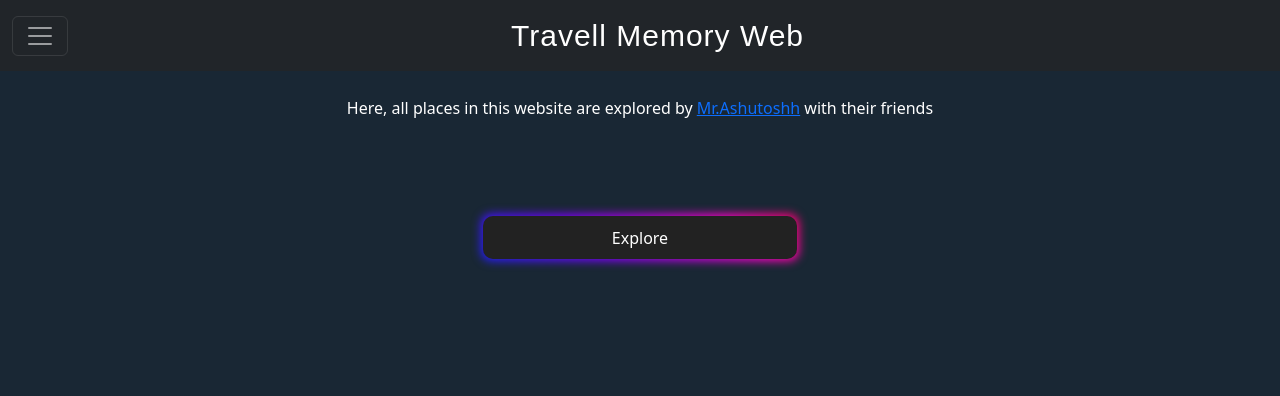
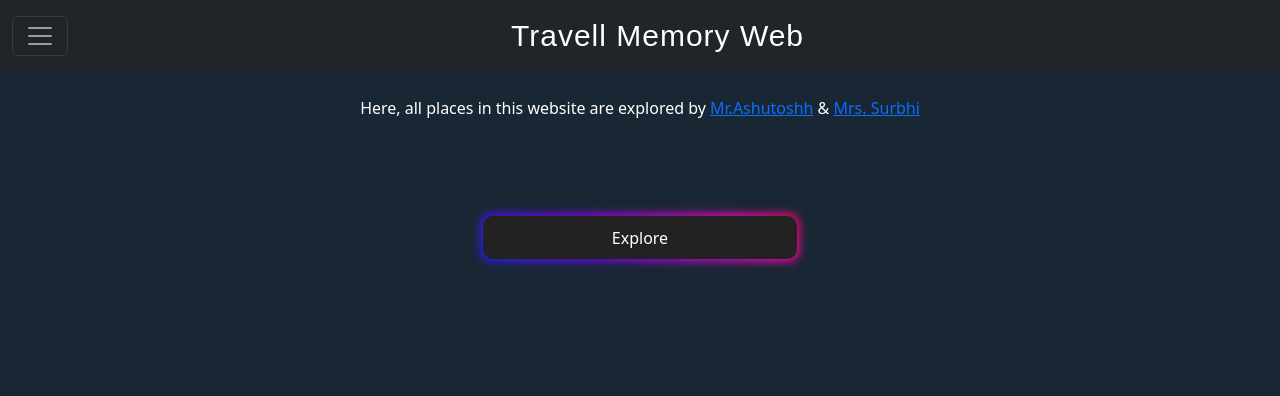
Before and after one commit to xritik/Travellweb, a plain HTML site: page index.html in a window 1280 px wide. Shown: the top 396 px of the page. Drawn offline with nearby package versions, Linux system fonts and the light colour scheme; a web font is replaced by a local one.

Commit message:
one line changed in index.html

```diff
--- a/index.html
+++ b/index.html
@@ -135,7 +135,7 @@
       <!-- <video src="..." type="video/mp4" class="bgvdo" autoplay loop muted></video> -->
       <div class="container-fluid body1">
         <br><br><br><br>
-        <p class="text-white text-center">Here, all places in this website are explored by <a href="https://www.instagram.com/coastalflirtcoder">Mr.Ashutoshh</a> with their friends</p>
+        <p class="text-white text-center">Here, all places in this website are explored by <a href="https://www.instagram.com/coastalflirtcoder">Mr.Ashutoshh</a> & <a href="https://www.instagram.com/imsurbhiv">Mrs. Surbhi</a></p>
         <div class="d-grid col-3 mx-auto">
           <a class="btn btn-primary animate__animated animate__fadeInRight button-85" type="button" href="yearpages/places.html">Explore</a>
         </div>
```
